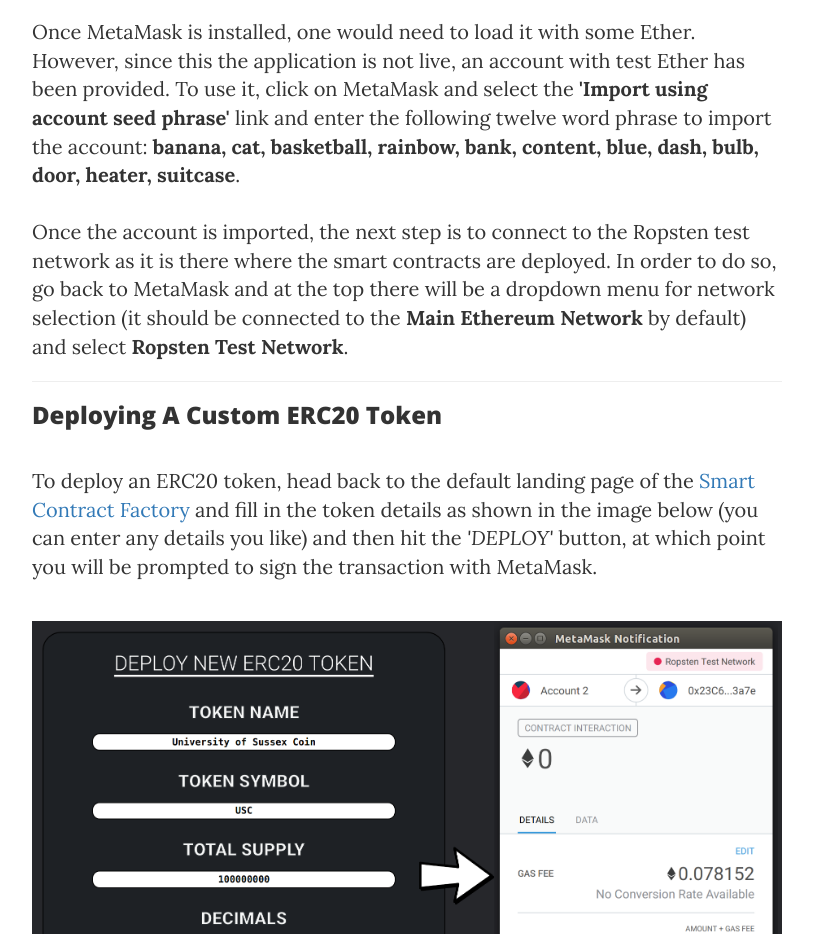
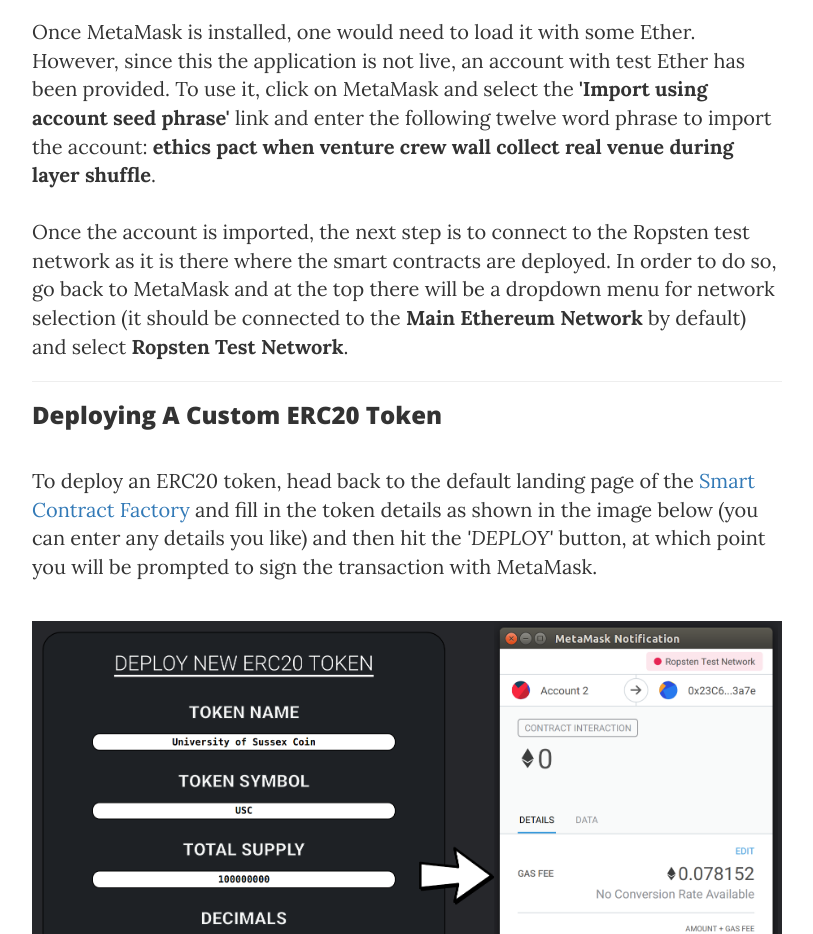
Before and after one commit to SmartContractFactory/smartcontractfactory.github.io, a plain HTML site: page tutorial/how-to-guide.html in a window 1280 px wide. Shown: the part 1300-2234 px from the top of the page, without its empty margins (233-1046 px from the left). Drawn offline with nearby package versions, Linux system fonts and the light colour scheme.

Commit message:
Update how-to-guide.html

```diff
--- a/tutorial/how-to-guide.html
+++ b/tutorial/how-to-guide.html
@@ -138,7 +138,7 @@
                     <li>Brave</li>
                 </ul>
                 <br>
-                Once MetaMask is installed, one would need to load it with some Ether. However, since this the application is not live, an account with test Ether has been provided. To use it, click on MetaMask and select the <b>'Import using account seed phrase'</b> link and enter the following twelve word phrase to import the account: <b>banana, cat, basketball, rainbow, bank, content, blue, dash, bulb, door, heater, suitcase</b>.
+                Once MetaMask is installed, one would need to load it with some Ether. However, since this the application is not live, an account with test Ether has been provided. To use it, click on MetaMask and select the <b>'Import using account seed phrase'</b> link and enter the following twelve word phrase to import the account: <b>ethics pact when venture crew wall collect real venue during layer shuffle</b>.
                 <br>
                 <br>
                 Once the account is imported, the next step is to connect to the Ropsten test network as it is there where the smart contracts are deployed. In order to do so, go back to MetaMask and at the top there will be a dropdown menu for network selection (it should be connected to the <b>Main Ethereum Network</b> by default) and select <b>Ropsten Test Network</b>.
```
